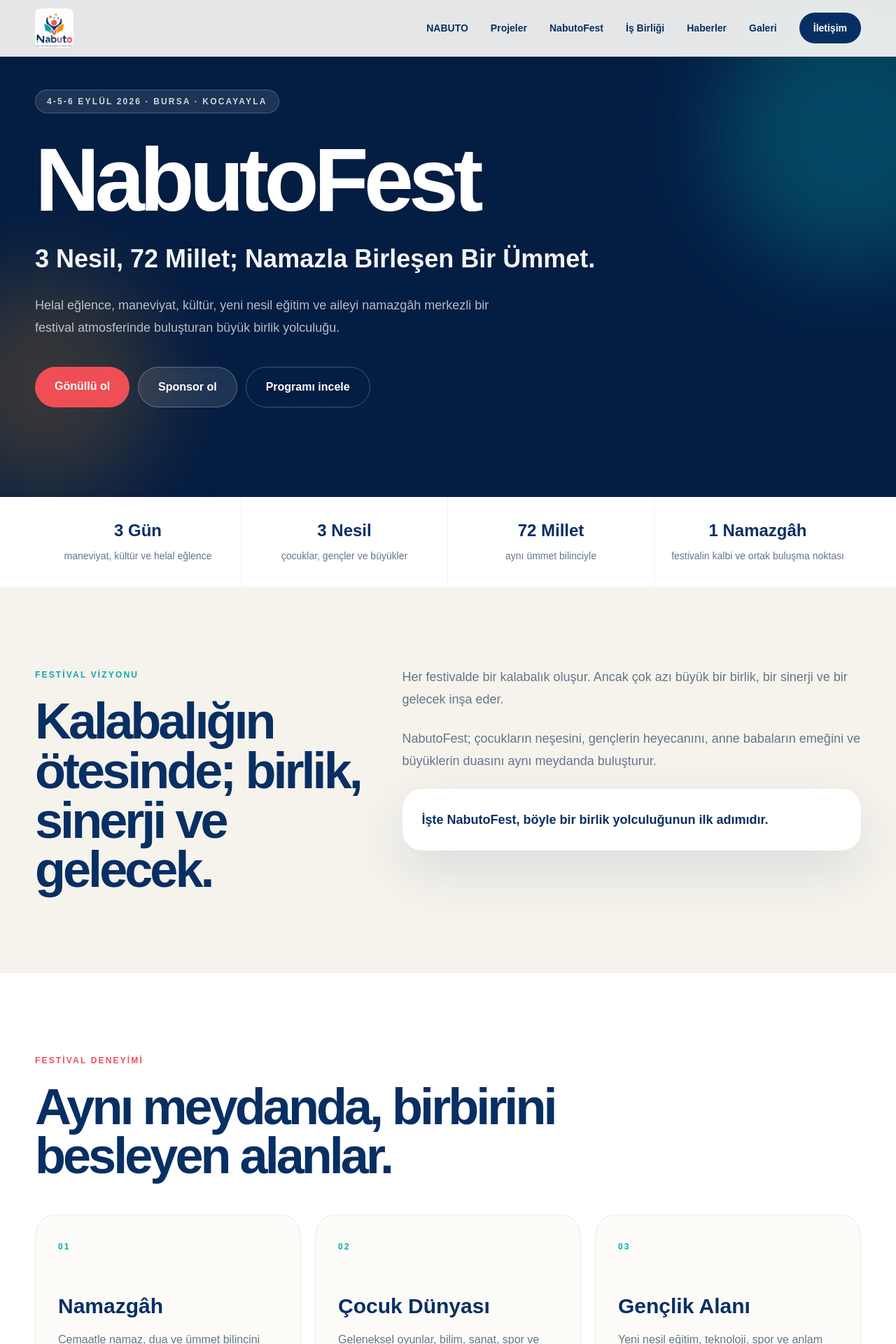
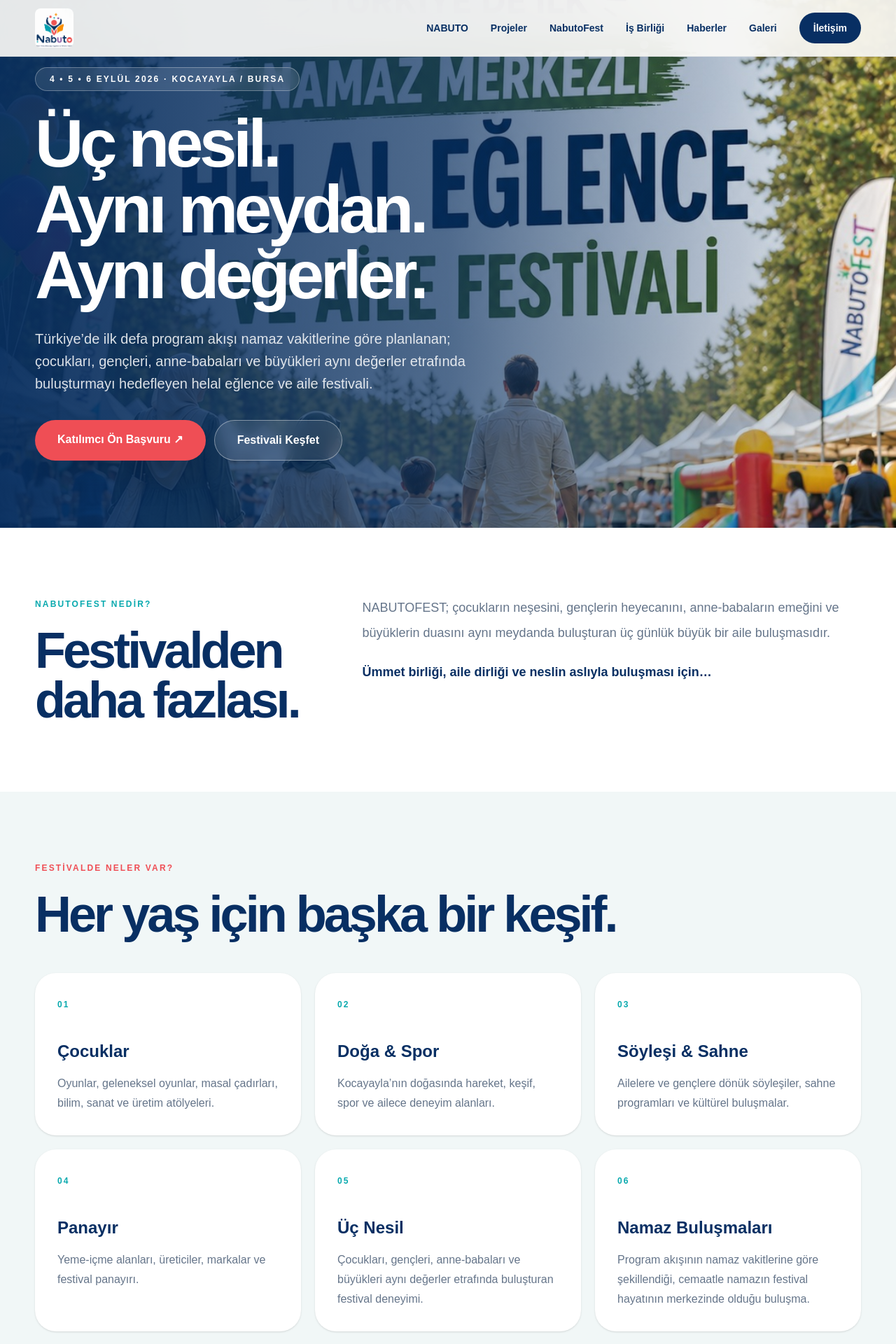
Before and after one commit to nabutorg-cmd/Nabuto-web, a Next.js app: page /nabutofest in a window 1280 px wide. Shown: the top 1920 px of the page at 70% size. Built offline with nearby package versions, Linux system fonts and the light colour scheme.

Commit message:
Add files via upload

```diff
--- a/app/nabutofest/page.tsx
+++ b/app/nabutofest/page.tsx
@@ -1,105 +1,94 @@
 import type { Metadata } from "next";
 import Image from "next/image";
-import Link from "next/link";
 
 export const metadata: Metadata = {
-  title: "NabutoFest",
-  description: "4-5-6 Eylül 2026, Bursa Kocayayla'da üç nesli ve yetmiş iki milleti namazla buluşturan aile festivali.",
+  title: "NABUTOFEST 2026 | Kocayayla Bursa",
+  description:
+    "4, 5, 6 Eylül 2026 Kocayayla Bursa. Program akışı namaz vakitlerine göre planlanan helal eğlence ve aile festivali.",
 };
 
-const highlights = [
-  ["3 Gün", "maneviyat, kültür ve helal eğlence"],
-  ["3 Nesil", "çocuklar, gençler ve büyükler"],
-  ["72 Millet", "aynı ümmet bilinciyle"],
-  ["1 Namazgâh", "festivalin kalbi ve ortak buluşma noktası"],
+const activities = [
+  ["Çocuklar", "Oyunlar, geleneksel oyunlar, masal çadırları, bilim, sanat ve üretim atölyeleri."],
+  ["Doğa & Spor", "Kocayayla’nın doğasında hareket, keşif, spor ve ailece deneyim alanları."],
+  ["Söyleşi & Sahne", "Ailelere ve gençlere dönük söyleşiler, sahne programları ve kültürel buluşmalar."],
+  ["Panayır", "Yeme-içme alanları, üreticiler, markalar ve festival panayırı."],
+  ["Üç Nesil", "Çocukları, gençleri, anne-babaları ve büyükleri aynı değerler etrafında buluşturan festival deneyimi."],
+  ["Namaz Buluşmaları", "Program akışının namaz vakitlerine göre şekillendiği, cemaatle namazın festival hayatının merkezinde olduğu buluşma."],
 ];
 
-const areas = [
-  ["Namazgâh", "Cemaatle namaz, dua ve ümmet bilincini güçlendiren ortak buluşmalar."],
-  ["Çocuk Dünyası", "Geleneksel oyunlar, bilim, sanat, spor ve üretim atölyeleri."],
-  ["Gençlik Alanı", "Yeni nesil eğitim, teknoloji, spor ve anlam odaklı deneyimler."],
-  ["Sohbet Çadırları", "Aile, eğitim, medeniyet ve güncel meseleler üzerine buluşmalar."],
-  ["Panayır", "Helal üreticiler, yerel markalar, ikram ve sıcak satış alanları."],
-  ["Sahne", "Kültürel programlar, gösteriler ve ailece takip edilebilen içerikler."],
-];
-
-const days = [
-  ["1. Gün", "Buluşma", "Açılış, tanışma, çocuk ve aile etkinlikleri, akşam sahne programı"],
-  ["2. Gün", "Birlik", "Atölyeler, söyleşiler, spor alanları, namazgâh buluşmaları"],
-  ["3. Gün", "Gelecek", "Aile programları, kapanış buluşması ve ortak gelecek çağrısı"],
-];
-
-const faqs = [
-  ["NabutoFest kimler için?", "Çocuklar, gençler, anne babalar ve büyükler için; üç neslin birlikte katılabileceği bir aile festivalidir."],
-  ["Festivalin merkezinde ne var?", "Namazgâh, festival alanının kalbidir. Program akışı cemaatle namaz vakitlerini gözeten bir anlayışla planlanır."],
-  ["Katılım ve kayıt bilgileri nerede yayımlanacak?", "Kesin kayıt, ulaşım ve program bilgileri bu sayfa ile NABUTO'nun resmî duyuru kanallarında paylaşılacaktır."],
-  ["Kurumlar nasıl katkı sunabilir?", "Firmalar sponsorluk ve ayni destekle; STK, okul ve kurumlar gönüllü ekip, etkinlik alanı ve lojistik katkıyla sürece ortak olabilir."],
-];
-
-export default function Page() {
+export default function NabutoFestPage() {
   return (
-    <>
-      <section className="relative overflow-hidden bg-[#041d43] py-24 text-white md:py-32">
-        <div className="absolute inset-0 opacity-30 grid-pattern" />
-        <div className="absolute -right-32 top-0 h-96 w-96 rounded-full bg-[#08a9ae]/30 blur-3xl" />
-        <div className="absolute -left-24 bottom-0 h-80 w-80 rounded-full bg-[#ff9c0a]/20 blur-3xl" />
-        <div className="container-page relative">
-          <div className="max-w-5xl reveal">
-            <span className="inline-flex rounded-full border border-white/20 bg-white/10 px-4 py-2 text-xs font-black uppercase tracking-[.18em] text-white/80">
-              4-5-6 Eylül 2026 · Bursa · Kocayayla
+    <main className="overflow-hidden bg-[#fbfaf7]">
+      <section className="relative min-h-[88vh]">
+        <Image
+          src="/nabutofest-ana-afis.jpg"
+          alt="NABUTOFEST 2026"
+          fill
+          priority
+          className="object-cover object-center"
+        />
+        <div className="absolute inset-0 bg-gradient-to-r from-[#062d5e]/95 via-[#062d5e]/70 to-transparent" />
+        <div className="container-page relative z-10 flex min-h-[88vh] items-center py-24">
+          <div className="max-w-3xl text-white">
+            <span className="inline-flex rounded-full border border-white/30 bg-white/10 px-5 py-2 text-xs font-black uppercase tracking-[.18em] backdrop-blur">
+              4 • 5 • 6 Eylül 2026 · Kocayayla / Bursa
             </span>
-            <h1 className="display mt-8 text-6xl font-black md:text-8xl lg:text-9xl">NabutoFest</h1>
-            <p className="mt-7 max-w-4xl text-2xl font-bold leading-tight text-white/95 md:text-4xl">
-              3 Nesil, 72 Millet; Namazla Birleşen Bir Ümmet.
+            <h1 className="display mt-7 text-6xl font-black leading-[.93] md:text-8xl">
+              Üç nesil.<br />Aynı meydan.<br />Aynı değerler.
+            </h1>
+            <p className="mt-7 max-w-2xl text-lg leading-8 text-white/85 md:text-xl">
+              Türkiye’de ilk defa program akışı namaz vakitlerine göre planlanan;
+              çocukları, gençleri, anne-babaları ve büyükleri aynı değerler etrafında
+              buluşturmayı hedefleyen helal eğlence ve aile festivali.
             </p>
-            <p className="mt-7 max-w-2xl text-lg leading-8 text-white/70">
-              Helal eğlence, maneviyat, kültür, yeni nesil eğitim ve aileyi namazgâh merkezli bir festival atmosferinde buluşturan büyük birlik yolculuğu.
-            </p>
-            <div className="mt-10 flex flex-wrap gap-3">
-              <Link href="/gonullu-ol" className="rounded-full bg-[#ef4e55] px-7 py-4 font-bold text-white">Gönüllü ol</Link>
-              <Link href="/sponsor-ol" className="rounded-full border border-white/25 bg-white/10 px-7 py-4 font-bold text-white">Sponsor ol</Link>
-              <a href="#program" className="rounded-full border border-white/25 px-7 py-4 font-bold text-white">Programı incele</a>
+            <div className="mt-9 flex flex-wrap gap-3">
+              <a href="https://docs.google.com/forms/d/e/1FAIpQLScWr4iafQPIUoYTxiDt0gsq-X1Hxc32U51ngkmx9gxWfcTsAg/viewform" target="_blank" rel="noreferrer"
+                 className="rounded-full bg-[#ef4e55] px-8 py-4 font-black text-white shadow-2xl">
+                Katılımcı Ön Başvuru ↗
+              </a>
+              <a href="#festival" className="rounded-full border border-white/40 bg-white/10 px-8 py-4 font-black text-white backdrop-blur">
+                Festivali Keşfet
+              </a>
             </div>
           </div>
         </div>
       </section>
 
-      <section className="border-b border-[#082f6310] bg-white">
-        <div className="container-page grid divide-y divide-[#082f6310] md:grid-cols-4 md:divide-x md:divide-y-0">
-          {highlights.map(([value, label]) => (
-            <div key={value} className="px-6 py-8 text-center">
-              <strong className="block text-2xl font-black text-[#082f63]">{value}</strong>
-              <span className="mt-2 block text-sm leading-6 text-[#65758a]">{label}</span>
+      <section id="festival" className="bg-white py-24">
+        <div className="container-page">
+          <div className="grid gap-10 lg:grid-cols-[.75fr_1.25fr]">
+            <div>
+              <span className="text-xs font-black uppercase tracking-[.18em] text-[#08a9ae]">NABUTOFEST NEDİR?</span>
+              <h2 className="display mt-5 text-5xl font-black leading-[1] text-[#082f63] md:text-7xl">
+                Festivalden daha fazlası.
+              </h2>
             </div>
-          ))}
-        </div>
-      </section>
-
-      <section className="bg-[#f6f3ec] py-24 md:py-28">
-        <div className="container-page grid gap-10 lg:grid-cols-[.85fr_1.15fr]">
-          <div>
-            <span className="text-xs font-black uppercase tracking-[.18em] text-[#08a9ae]">Festival vizyonu</span>
-            <h2 className="display mt-5 text-5xl font-black text-[#082f63] md:text-7xl">Kalabalığın ötesinde; birlik, sinerji ve gelecek.</h2>
-          </div>
-          <div className="space-y-6 text-lg leading-8 text-[#65758a]">
-            <p>Her festivalde bir kalabalık oluşur. Ancak çok azı büyük bir birlik, bir sinerji ve bir gelecek inşa eder.</p>
-            <p>NabutoFest; çocukların neşesini, gençlerin heyecanını, anne babaların emeğini ve büyüklerin duasını aynı meydanda buluşturur.</p>
-            <p className="rounded-[28px] bg-white p-7 font-bold text-[#082f63] soft-shadow">İşte NabutoFest, böyle bir birlik yolculuğunun ilk adımıdır.</p>
+            <div className="text-lg leading-9 text-[#65758a]">
+              <p>
+                NABUTOFEST; çocukların neşesini, gençlerin heyecanını, anne-babaların emeğini
+                ve büyüklerin duasını aynı meydanda buluşturan üç günlük büyük bir aile buluşmasıdır.
+              </p>
+              <p className="mt-5 font-bold text-[#082f63]">
+                Ümmet birliği, aile dirliği ve neslin aslıyla buluşması için…
+              </p>
+            </div>
           </div>
         </div>
       </section>
 
-      <section className="bg-white py-24 md:py-28">
+      <section className="bg-[#f1f7f7] py-24">
         <div className="container-page">
-          <div className="max-w-3xl">
-            <span className="text-xs font-black uppercase tracking-[.18em] text-[#ef4e55]">Festival deneyimi</span>
-            <h2 className="display mt-5 text-5xl font-black text-[#082f63] md:text-7xl">Aynı meydanda, birbirini besleyen alanlar.</h2>
-          </div>
+          <span className="text-xs font-black uppercase tracking-[.18em] text-[#ef4e55]">FESTİVALDE NELER VAR?</span>
+          <h2 className="display mt-5 max-w-4xl text-5xl font-black text-[#082f63] md:text-7xl">
+            Her yaş için başka bir keşif.
+          </h2>
           <div className="mt-12 grid gap-5 md:grid-cols-2 lg:grid-cols-3">
-            {areas.map(([title, text], index) => (
-              <article key={title} className="card-hover min-h-72 rounded-[30px] border border-[#082f6312] bg-[#fcfbf8] p-8">
-                <span className="text-xs font-black tracking-[.18em] text-[#08a9ae]">0{index + 1}</span>
-                <h3 className="mt-14 text-3xl font-black text-[#082f63]">{title}</h3>
+            {activities.map(([title, text], index) => (
+              <article key={title} className="rounded-[30px] bg-white p-8 shadow-sm">
+                <span className="text-xs font-black tracking-[.18em] text-[#08a9ae]">
+                  {String(index + 1).padStart(2, "0")}
+                </span>
+                <h3 className="mt-10 text-2xl font-black text-[#082f63]">{title}</h3>
                 <p className="mt-4 leading-7 text-[#65758a]">{text}</p>
               </article>
             ))}
@@ -107,74 +96,71 @@ export default function Page() {
         </div>
       </section>
 
-      <section id="program" className="bg-[#f6f3ec] py-24 md:py-28 scroll-mt-24">
+      <section className="bg-white py-24">
         <div className="container-page">
-          <div className="grid gap-8 lg:grid-cols-[.8fr_1.2fr]">
-            <div>
-              <span className="text-xs font-black uppercase tracking-[.18em] text-[#ff9c0a]">3 günlük ana akış</span>
-              <h2 className="display mt-5 text-5xl font-black text-[#082f63] md:text-7xl">Üç gün, tek niyet.</h2>
-              <p className="mt-6 max-w-xl leading-8 text-[#65758a]">Detaylı saatlik program kesinleştiğinde bu bölümden yayımlanacaktır.</p>
-            </div>
-            <div className="grid gap-4">
-              {days.map(([day, title, text], index) => (
-                <article key={day} className="grid gap-5 rounded-[28px] bg-white p-7 md:grid-cols-[100px_1fr]">
-                  <div className="text-sm font-black text-[#ef4e55]">{day}</div>
-                  <div>
-                    <h3 className="text-2xl font-black text-[#082f63]">{title}</h3>
-                    <p className="mt-2 leading-7 text-[#65758a]">{text}</p>
-                  </div>
-                </article>
-              ))}
-            </div>
-          </div>
-        </div>
-      </section>
-
-      <section className="dark-gradient py-24 text-white md:py-28">
-        <div className="container-page grid gap-10 lg:grid-cols-[1.2fr_.8fr] lg:items-end">
-          <div>
-            <span className="text-xs font-black uppercase tracking-[.18em] text-white/55">Kurumsal iş birliği</span>
-            <h2 className="display mt-6 max-w-5xl text-5xl font-black md:text-7xl">Biz reklam alanı satmıyoruz. Bir medeniyet tasavvurunun yeniden ihyasına ortaklar arıyoruz.</h2>
-          </div>
-          <div className="flex flex-wrap gap-3 lg:justify-end">
-            <Link href="/sponsor-ol" className="rounded-full bg-white px-7 py-4 font-bold text-[#082f63]">Sponsor görüşmesi</Link>
-            <Link href="/is-birligi" className="rounded-full border border-white/25 px-7 py-4 font-bold text-white">İş birliği modeli</Link>
-          </div>
-        </div>
-      </section>
-
-      <section className="bg-white py-24 md:py-28">
-        <div className="container-page grid gap-10 lg:grid-cols-[.7fr_1.3fr]">
-          <div>
-            <span className="text-xs font-black uppercase tracking-[.18em] text-[#08a9ae]">Sık sorulanlar</span>
-            <h2 className="display mt-5 text-5xl font-black text-[#082f63] md:text-6xl">Merak edilenler.</h2>
-          </div>
-          <div className="divide-y divide-[#082f6312] border-y border-[#082f6312]">
-            {faqs.map(([question, answer]) => (
-              <details key={question} className="group py-6">
-                <summary className="flex cursor-pointer list-none items-center justify-between gap-5 text-xl font-black text-[#082f63]">
-                  {question}
-                  <span className="text-2xl text-[#08a9ae] transition-transform group-open:rotate-45">+</span>
-                </summary>
-                <p className="max-w-3xl pt-4 leading-7 text-[#65758a]">{answer}</p>
-              </details>
+          <div className="grid gap-6 md:grid-cols-3">
+            {[
+              ["/nabutofest-ana-afis.jpg", "NABUTOFEST 2026"],
+              ["/nabutofest-gonullu.jpg", "NABUTOFEST gönüllü çağrısı"],
+              ["/nabutofest-destek.jpg", "NABUTOFEST destek çağrısı"],
+            ].map(([src, alt]) => (
+              <div key={src} className="overflow-hidden rounded-[30px] bg-[#f6f3ec] shadow-xl">
+                <Image src={src} alt={alt} width={1100} height={1375} className="h-full w-full object-cover" />
+              </div>
             ))}
           </div>
         </div>
       </section>
 
-      <section className="bg-[#f6f3ec] py-20">
-        <div className="container-page rounded-[34px] bg-[#082f63] p-10 text-white md:p-14">
-          <div className="grid gap-8 lg:grid-cols-[1fr_auto] lg:items-center">
-            <div>
-              <span className="text-xs font-black uppercase tracking-[.18em] text-white/55">4-5-6 Eylül 2026</span>
-              <h2 className="display mt-5 text-4xl font-black md:text-6xl">Bursa Kocayayla'da buluşuyoruz.</h2>
-              <p className="mt-5 max-w-2xl leading-8 text-white/70">Katılım, ulaşım ve kesin program duyuruları yakında yayımlanacaktır.</p>
-            </div>
-            <Link href="/iletisim" className="rounded-full bg-[#ef4e55] px-7 py-4 text-center font-bold text-white">Bilgi al</Link>
+      <section className="bg-[#082f63] py-24 text-white">
+        <div className="container-page">
+          <div className="max-w-4xl">
+            <span className="text-xs font-black uppercase tracking-[.18em] text-[#6bd4d6]">BİRLİKTE BÜYÜYELİM</span>
+            <h2 className="display mt-5 text-5xl font-black md:text-7xl">
+              NABUTOFEST’te sen de yerini al.
+            </h2>
+          </div>
+          <div className="mt-12 grid gap-5 md:grid-cols-2 lg:grid-cols-4">
+            <a href="https://docs.google.com/forms/d/e/1FAIpQLScWr4iafQPIUoYTxiDt0gsq-X1Hxc32U51ngkmx9gxWfcTsAg/viewform" target="_blank" rel="noreferrer" className="rounded-[26px] bg-white p-7 text-[#082f63]">
+              <strong className="text-2xl">Katılımcı</strong>
+              <span className="mt-3 block text-sm text-[#65758a]">Aile veya bireysel ön başvuru →</span>
+            </a>
+            <a href="/gonullu-ol" className="rounded-[26px] bg-[#1f8f5f] p-7 text-white">
+              <strong className="text-2xl">Gönüllü</strong>
+              <span className="mt-3 block text-sm text-white/75">Sahada ve üretimde katkı sağla →</span>
+            </a>
+            <a href="https://docs.google.com/forms/d/e/1FAIpQLScWr4iafQPIUoYTxiDt0gsq-X1Hxc32U51ngkmx9gxWfcTsAg/viewform?usp=header" target="_blank" rel="noreferrer" className="rounded-[26px] bg-[#ef4e55] p-7 text-white">
+              <strong className="text-2xl">Paydaş / Sponsor</strong>
+              <span className="mt-3 block text-sm text-white/75">Bir medeniyet tasavvuruna ortak ol →</span>
+            </a>
+            <a href="/is-birligi" className="rounded-[26px] bg-[#ff9c0a] p-7 text-[#082f63]">
+              <strong className="text-2xl">Panayır / Kurum</strong>
+              <span className="mt-3 block text-sm text-[#082f63]/75">Festivalde yerini al →</span>
+            </a>
           </div>
         </div>
       </section>
-    </>
+
+      <section className="bg-[#f6f3ec] py-20">
+        <div className="container-page grid gap-8 lg:grid-cols-[1fr_.8fr] lg:items-center">
+          <div>
+            <span className="text-xs font-black uppercase tracking-[.18em] text-[#1f8f5f]">DUYURULAR</span>
+            <h2 className="display mt-5 text-4xl font-black text-[#082f63] md:text-6xl">
+              Festival yaklaşırken hiçbir duyuruyu kaçırma.
+            </h2>
+          </div>
+          <div className="flex flex-wrap gap-3 lg:justify-end">
+            <a href="https://whatsapp.com/channel/0029VbDPOjXJf05fnKMEbF2m" target="_blank" rel="noreferrer"
+               className="rounded-full bg-[#1f8f5f] px-7 py-4 font-black text-white">
+              WhatsApp Duyuru Kanalı ↗
+            </a>
+            <a href="https://docs.google.com/forms/d/e/1FAIpQLScWr4iafQPIUoYTxiDt0gsq-X1Hxc32U51ngkmx9gxWfcTsAg/viewform" target="_blank" rel="noreferrer"
+               className="rounded-full bg-[#082f63] px-7 py-4 font-black text-white">
+              Ön Başvuru ↗
+            </a>
+          </div>
+        </div>
+      </section>
+    </main>
   );
 }
```
Also changed, not shown: README.txt.
